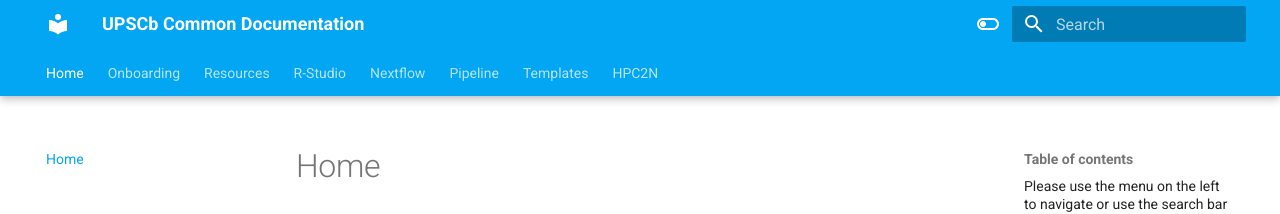
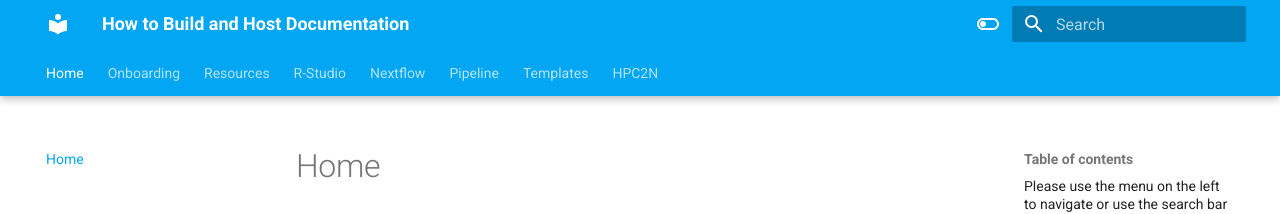
Before and after one commit to UPSCb/Documentation, an MkDocs documentation site: the page built from docs/README.md, in a window 1280 px wide. Shown: the top 214 px of the page. Built offline with MkDocs 1.6.1 and Material for MkDocs 9.7.7, drawn with Linux system fonts in a browser that asks for light colours; the version menu is left out.

Commit message:
edited mkdocs.yml

```diff
--- a/mkdocs.yml
+++ b/mkdocs.yml
@@ -1,5 +1,5 @@
-site_name: UPSCb Common Documentation
-site_url: https://sagar-umu.github.io/UPSCb-common/
+site_name: How to Build and Host Documentation
+site_url: https://UPSCb.github.io/UPSCb-common-docu/
 
 docs_dir: docs
 site_dir: site
@@ -30,17 +30,15 @@
     - content.tabs.link
     - content.code.annotation
     - content.code.copy
-
-extra:
-  version:
-    provider: mike
+  extra:
+    version:
+      provider: mike
 
 plugins:
   - search
   - awesome-pages
   - git-revision-date-localized:
       type: date
-      fallback_to_build_date: true
   - mike
   - macros
 
@@ -48,13 +46,6 @@
   - admonition
   - pymdownx.details
   - pymdownx.superfences
-  - pymdownx.highlight
-  - pymdownx.inlinehilite
-  - pymdownx.critic
-  - pymdownx.caret
-  - pymdownx.keys
-  - pymdownx.mark
-  - pymdownx.tilde
 
 extra_css:
   - css/custom.css
```
